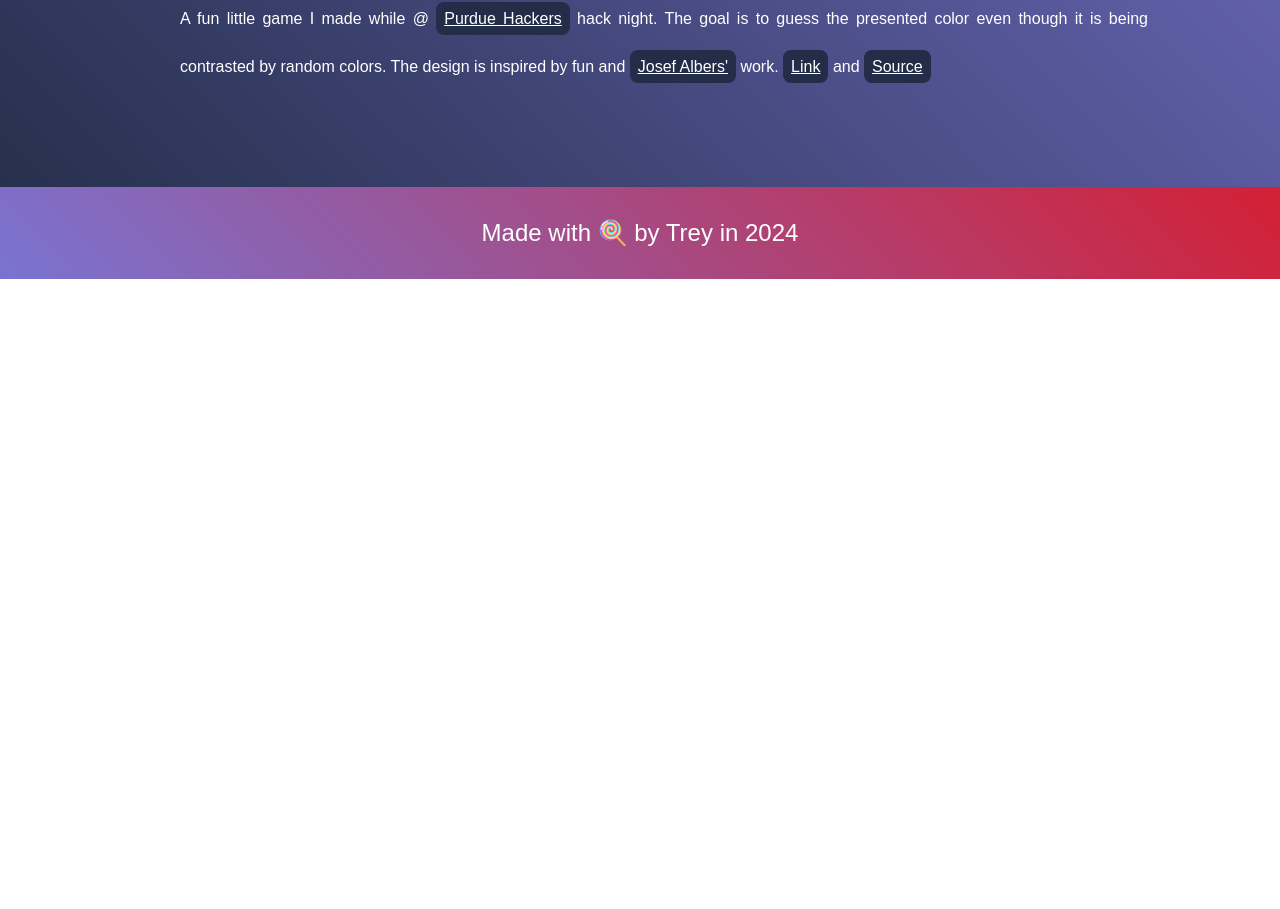
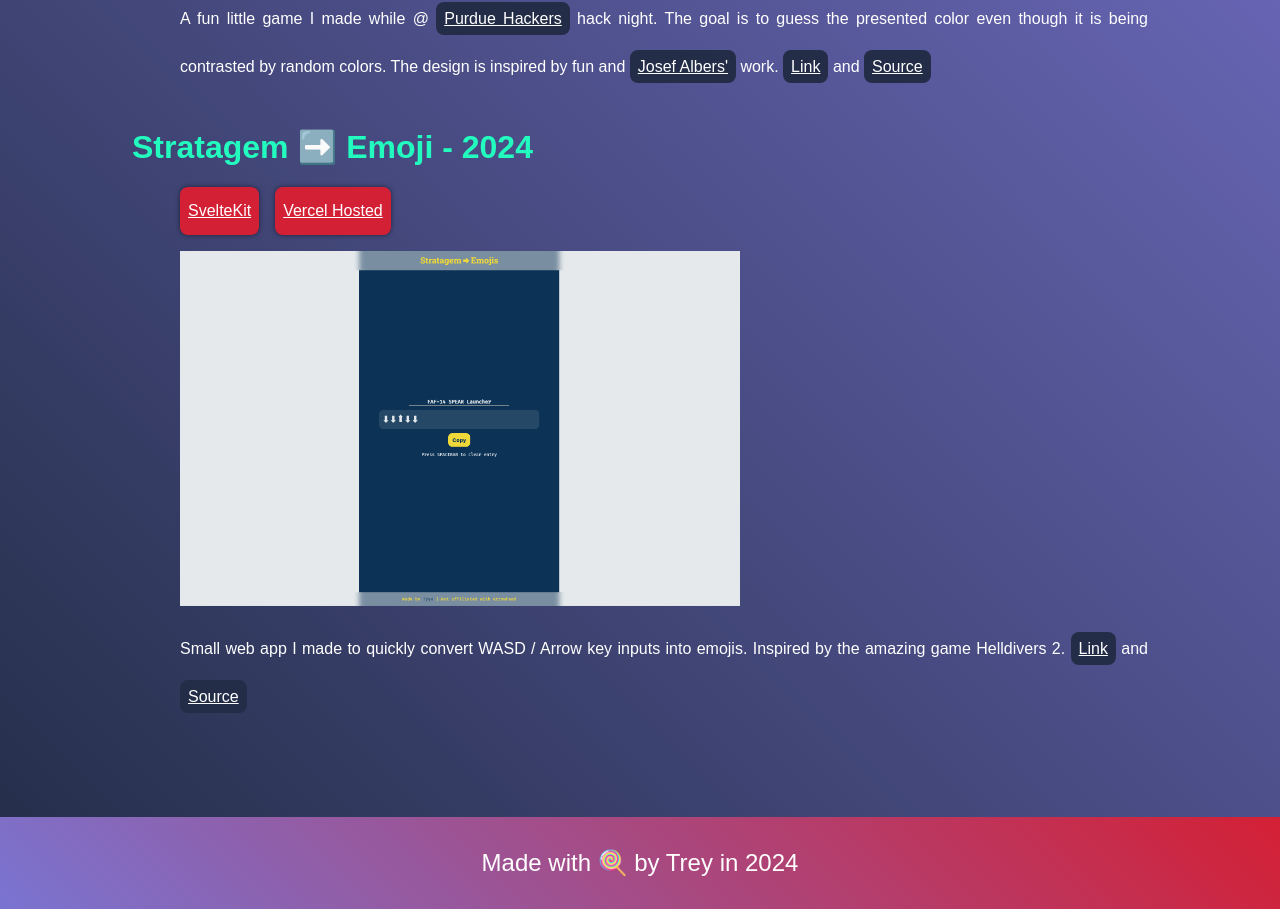
Before and after one commit to Navinate/portfolio, a SvelteKit app: page /content/webapps in a window 1280 px wide. Shown: the part 619-1528 px from the top of the page. Before the commit the page ends 898 px from the top, so only its background shows below. Built offline with nearby package versions, Linux system fonts and the light colour scheme.

Commit message:
added stratagem info

```diff
--- a/src/routes/content/webapps/+page.svelte
+++ b/src/routes/content/webapps/+page.svelte
@@ -9,11 +9,37 @@
 		<a href="https://www.vercel.com"><li>Vercel Hosted</li></a>
 	</ul>
 	<a href="https://albers.navinate.com">
-    <img src="/images/albers.png" width="560" alt="Screenshot of my color guessing game: Albers' Challenge"/>
+		<img
+			src="/images/albers.png"
+			width="560"
+			alt="Screenshot of my color guessing game: Albers' Challenge"
+		/>
 	</a>
-    <p>A fun little game I made while @ <a href="https://www.purduehackers.com/">Purdue Hackers</a> hack night.  The goal is to guess the presented color even though it is being contrasted by random colors.
-        The design is inspired by fun and <a href="https://www.albersfoundation.org/">Josef Albers'</a> work.  <a href="https://albers.navinate.com">Link</a> and <a href="https://github.com/purduehackers/albers-challenge">Source</a></p>
+	<p>
+		A fun little game I made while @ <a href="https://www.purduehackers.com/">Purdue Hackers</a>
+		hack night. The goal is to guess the presented color even though it is being contrasted by random
+		colors. The design is inspired by fun and
+		<a href="https://www.albersfoundation.org/">Josef Albers'</a>
+		work. <a href="https://albers.navinate.com">Link</a> and
+		<a href="https://github.com/purduehackers/albers-challenge">Source</a>
+	</p>
 </section>
+<section>
+	<h3>Stratagem ➡️ Emoji - 2024</h3>
+	<ul class="sideways">
+		<a href="https://svelte.dev/"><li>SvelteKit</li></a>
+		<a href="https://www.vercel.com"><li>Vercel Hosted</li></a>
+	</ul>
+	<a href="https://stratagem-emoji.vercel.app/">
+		<img src="/images/stratagem.png" width="560" alt="Screenshot of my Stratagem code tool" />
+	</a>
+	<p>
+		Small web app I made to quickly convert WASD / Arrow key inputs into emojis. Inspired by the
+		amazing game Helldivers 2. <a href="https://stratagem-emoji.vercel.app/">Link</a> and
+		<a href="https://github.com/Navinate/stratagem-emoji">Source</a>
+	</p>
+</section>
+
 <style>
 	* {
 		line-height: 3rem;
@@ -58,8 +84,8 @@
 		box-shadow: 0px 0px 5px rgba(0, 0, 0, 0.5);
 	}
 
-
-    .sideways a li, p a {
+	.sideways a li,
+	p a {
 		text-decoration: none;
 		background-color: var(--red);
 		color: white;
@@ -67,7 +93,8 @@
 		text-decoration: underline;
 		transition-duration: 0.1s;
 	}
-    .sideways a li:hover, p a:hover {
+	.sideways a li:hover,
+	p a:hover {
 		transform: scale(1.1);
 	}
 	p a {
@@ -81,5 +108,4 @@
 		border-radius: 0.5rem;
 		box-shadow: 0px 0px 5px rgba(0, 0, 0, 0.5);
 	}
-
 </style>
```
Also changed, not shown: static/images/stratagem.png (added). Lines whose indentation alone changed are shown as unchanged.
